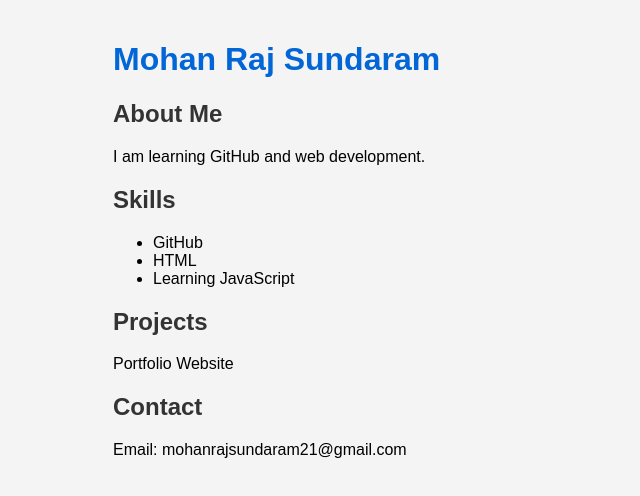
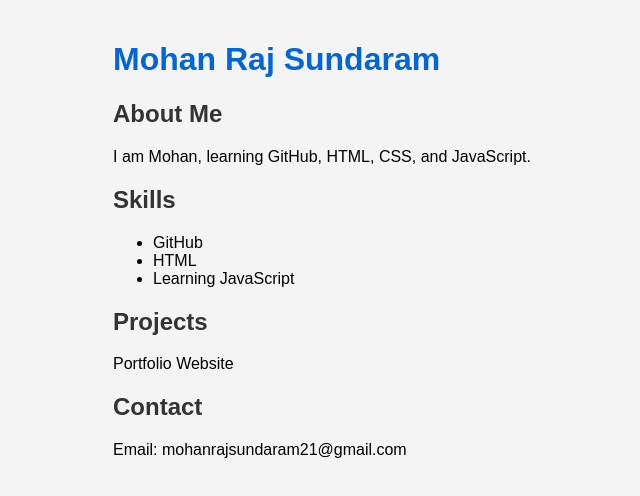
Before and after one commit to mohanrs21/Mohan221126, a plain HTML site: page index.html in a window 1280 px wide. Shown: the whole page, without its empty margins (127-767 px from the left). Drawn offline with Linux system fonts and the light colour scheme.

Commit message:
Update index.html

```diff
--- a/index.html
+++ b/index.html
@@ -8,7 +8,7 @@
     <h1>Mohan Raj Sundaram</h1>
 
     <h2>About Me</h2>
-    <p>I am learning GitHub and web development.</p>
+    <p>I am Mohan, learning GitHub, HTML, CSS, and JavaScript.</p>
 
     <h2>Skills</h2>
     <ul>
```
